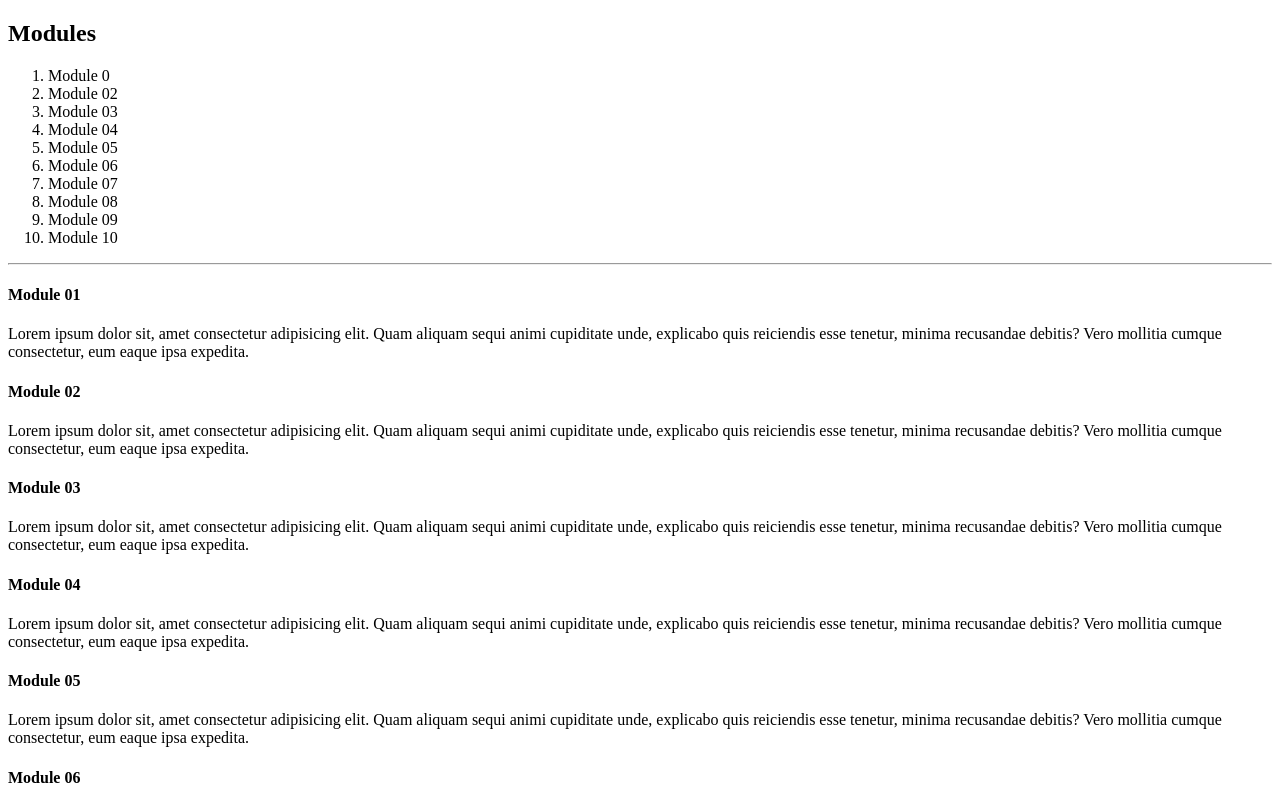
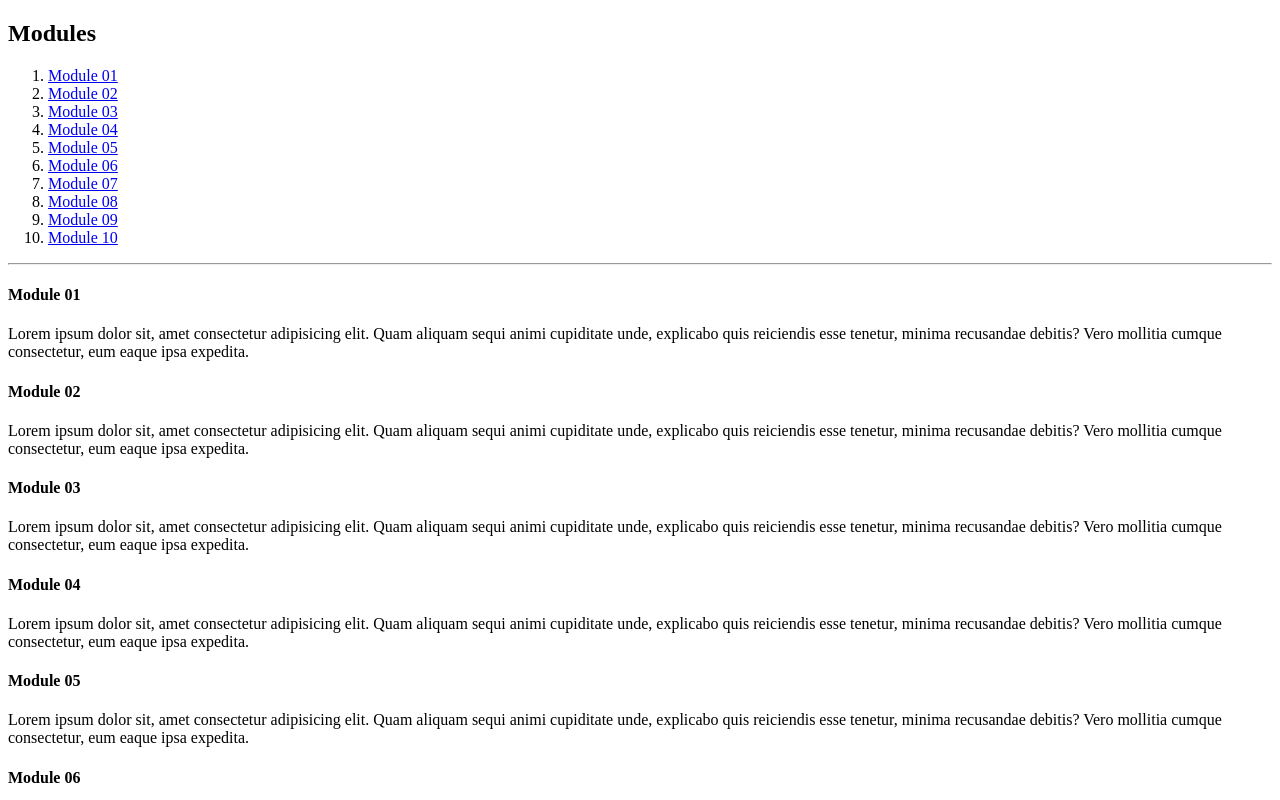
Before and after one commit to Nethsara/html-inclass, a plain HTML site: page hyperlinks2.html in a window 1280 px wide. Shown: the top 800 px of the page. Drawn offline with Linux system fonts and the light colour scheme.

Commit message:
document fragmenting

```diff
--- a/hyperlinks2.html
+++ b/hyperlinks2.html
@@ -9,21 +9,21 @@
   <body>
     <h2>Modules</h2>
     <ol>
-      <li>Module 0</li>
-      <li>Module 02</li>
-      <li>Module 03</li>
-      <li>Module 04</li>
-      <li>Module 05</li>
-      <li>Module 06</li>
-      <li>Module 07</li>
-      <li>Module 08</li>
-      <li>Module 09</li>
-      <li>Module 10</li>
+      <li><a href="#m1">Module 01</a></li>
+      <li><a href="#m2">Module 02</a></li>
+      <li><a href="#m3">Module 03</a></li>
+      <li><a href="#m4">Module 04</a></li>
+      <li><a href="#m5">Module 05</a></li>
+      <li><a href="#m6">Module 06</a></li>
+      <li><a href="#m7">Module 07</a></li>
+      <li><a href="#m8">Module 08</a></li>
+      <li><a href="#m9">Module 09</a></li>
+      <li><a href="#m10">Module 10</a></li>
     </ol>
 
     <hr />
 
-    <h4>Module 01</h4>
+    <h4 id="m1">Module 01</h4>
     <p>
       Lorem ipsum dolor sit, amet consectetur adipisicing elit. Quam aliquam
       sequi animi cupiditate unde, explicabo quis reiciendis esse tenetur,
@@ -31,7 +31,7 @@
       ipsa expedita.
     </p>
 
-    <h4>Module 02</h4>
+    <h4 id="m2">Module 02</h4>
     <p>
       Lorem ipsum dolor sit, amet consectetur adipisicing elit. Quam aliquam
       sequi animi cupiditate unde, explicabo quis reiciendis esse tenetur,
@@ -39,7 +39,7 @@
       ipsa expedita.
     </p>
 
-    <h4>Module 03</h4>
+    <h4 id="m3">Module 03</h4>
     <p>
       Lorem ipsum dolor sit, amet consectetur adipisicing elit. Quam aliquam
       sequi animi cupiditate unde, explicabo quis reiciendis esse tenetur,
@@ -47,7 +47,7 @@
       ipsa expedita.
     </p>
 
-    <h4>Module 04</h4>
+    <h4 id="m4">Module 04</h4>
     <p>
       Lorem ipsum dolor sit, amet consectetur adipisicing elit. Quam aliquam
       sequi animi cupiditate unde, explicabo quis reiciendis esse tenetur,
@@ -55,7 +55,7 @@
       ipsa expedita.
     </p>
 
-    <h4>Module 05</h4>
+    <h4 id="m5">Module 05</h4>
     <p>
       Lorem ipsum dolor sit, amet consectetur adipisicing elit. Quam aliquam
       sequi animi cupiditate unde, explicabo quis reiciendis esse tenetur,
@@ -63,7 +63,7 @@
       ipsa expedita.
     </p>
 
-    <h4>Module 06</h4>
+    <h4 id="m6">Module 06</h4>
     <p>
       Lorem ipsum dolor sit, amet consectetur adipisicing elit. Quam aliquam
       sequi animi cupiditate unde, explicabo quis reiciendis esse tenetur,
@@ -71,7 +71,7 @@
       ipsa expedita.
     </p>
 
-    <h4>Module 07</h4>
+    <h4 id="m7">Module 07</h4>
     <p>
       Lorem ipsum dolor sit, amet consectetur adipisicing elit. Quam aliquam
       sequi animi cupiditate unde, explicabo quis reiciendis esse tenetur,
@@ -79,7 +79,7 @@
       ipsa expedita.
     </p>
 
-    <h4>Module 08</h4>
+    <h4 id="m8">Module 08</h4>
     <p>
       Lorem ipsum dolor sit, amet consectetur adipisicing elit. Quam aliquam
       sequi animi cupiditate unde, explicabo quis reiciendis esse tenetur,
@@ -87,7 +87,7 @@
       ipsa expedita.
     </p>
 
-    <h4>Module 09</h4>
+    <h4 id="m9">Module 09</h4>
     <p>
       Lorem ipsum dolor sit, amet consectetur adipisicing elit. Quam aliquam
       sequi animi cupiditate unde, explicabo quis reiciendis esse tenetur,
@@ -95,7 +95,7 @@
       ipsa expedita.
     </p>
 
-    <h4>Module 10</h4>
+    <h4 id="m10">Module 10</h4>
     <p>
       Lorem ipsum dolor sit, amet consectetur adipisicing elit. Quam aliquam
       sequi animi cupiditate unde, explicabo quis reiciendis esse tenetur,
```
